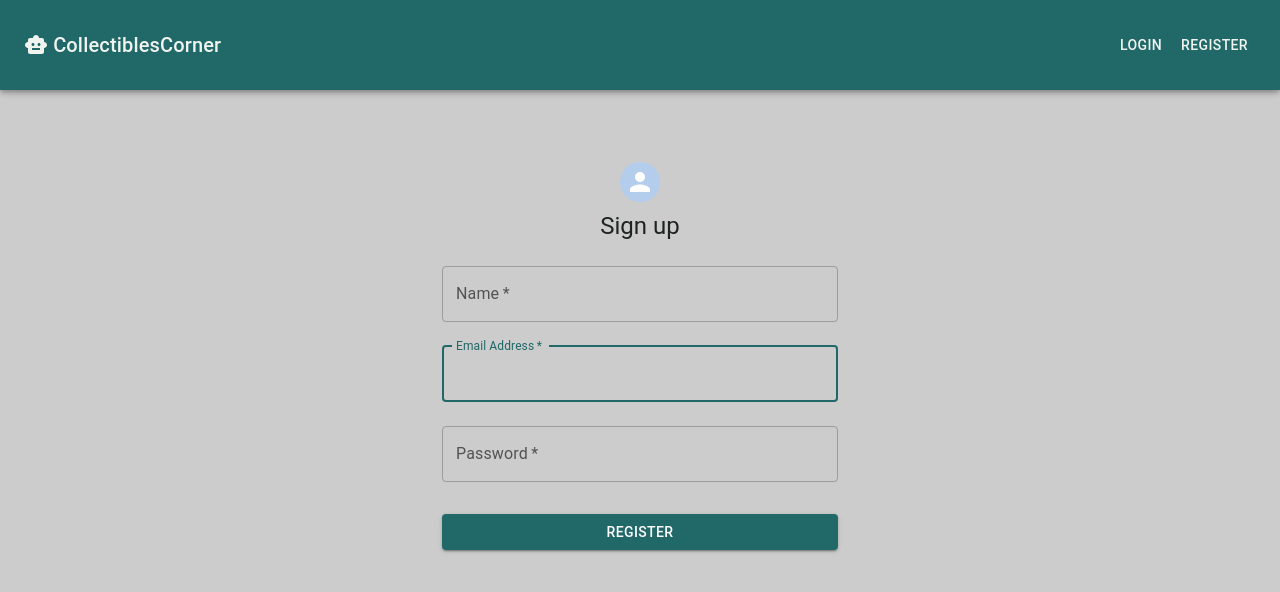
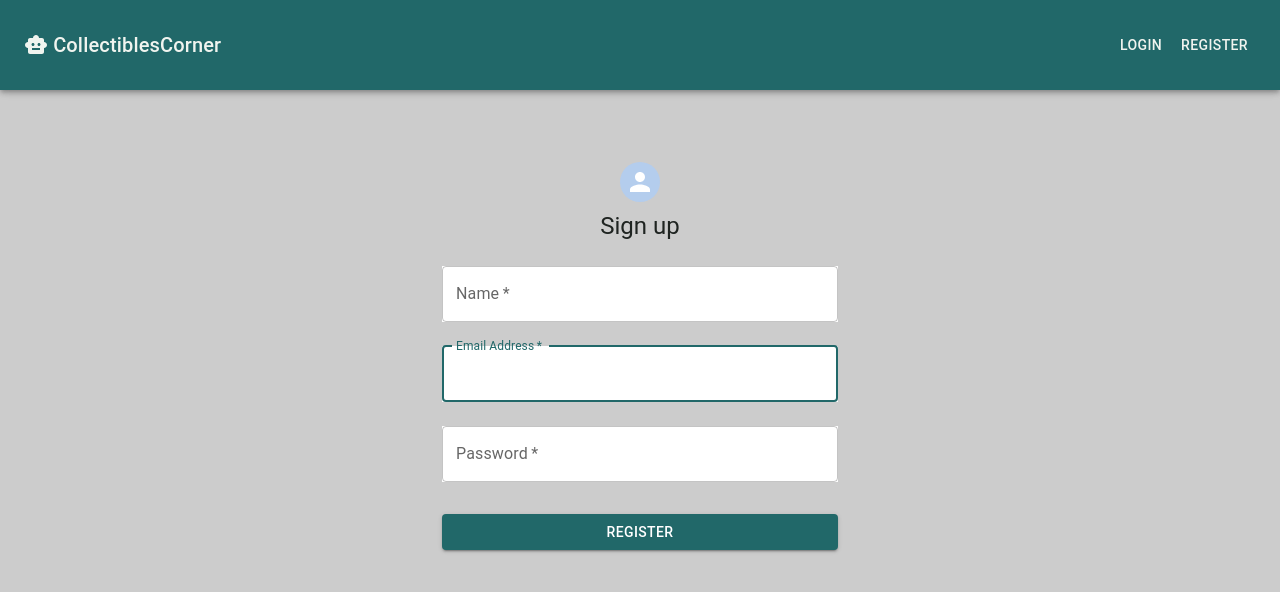
Before and after one commit to Parmoi/capstone-project-3900f11adusm, a React (Create React App) app in the folder frontend/: page /register in a window 1280 px wide. Shown: the top 592 px of the page. Built offline with nearby package versions, Linux system fonts and the light colour scheme; the HTML template or start-up script is replaced by a standard one.

Commit message:
Changed textfields to be white

```diff
--- a/frontend/src/pages/Register.jsx
+++ b/frontend/src/pages/Register.jsx
@@ -94,6 +94,7 @@ function Register({ setLogin }) {
           </Typography>
           <Box component="form" onSubmit={register} noValidate sx={{ mt: 1 }}>
             <TextField
+              sx={{backgroundColor:'white'}}
               margin="normal"
               required
               fullWidth
@@ -107,6 +108,7 @@ function Register({ setLogin }) {
               helperText={nameError ? 'Name must not be empty' : ''}
             />
             <TextField
+              sx={{backgroundColor:'white'}}
               margin="normal"
               required
               fullWidth
@@ -119,6 +121,7 @@ function Register({ setLogin }) {
               helperText={emailError ? 'Email must be valid' : ''}
             />
             <TextField
+              sx={{backgroundColor:'white'}}
               margin="normal"
               required
               fullWidth
--- a/frontend/src/pages/SignIn.jsx
+++ b/frontend/src/pages/SignIn.jsx
@@ -64,6 +64,7 @@ function SignIn({ setLogin }) {
           </Typography>
           <Box component="form" onSubmit={login} noValidate sx={{ mt: 1 }}>
             <TextField
+              sx={{backgroundColor:'white'}}
               margin="normal"
               required
               fullWidth
@@ -74,6 +75,7 @@ function SignIn({ setLogin }) {
               autoFocus
             />
             <TextField
+              sx={{backgroundColor:'white'}}
               margin="normal"
               required
               fullWidth
```
